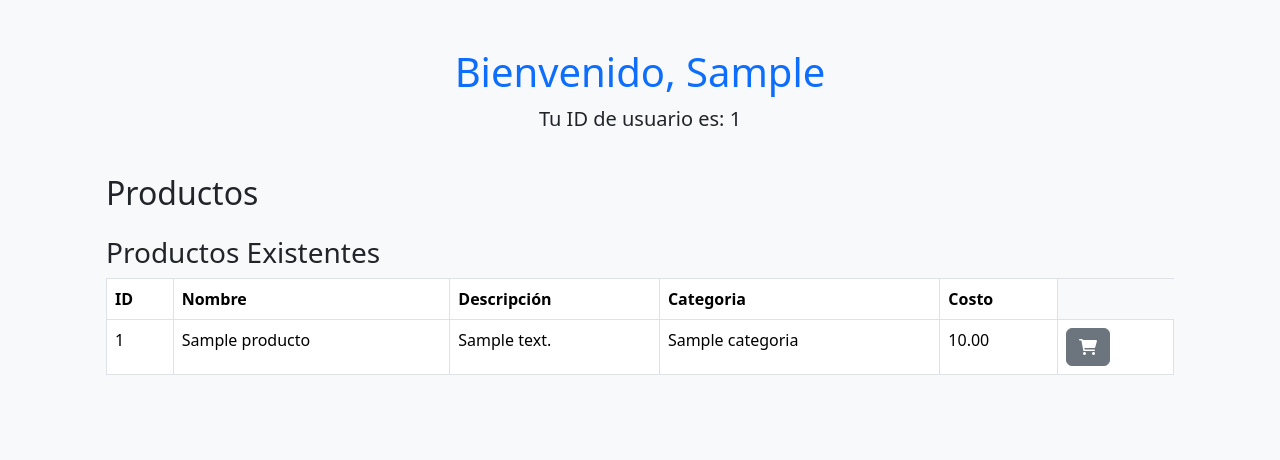
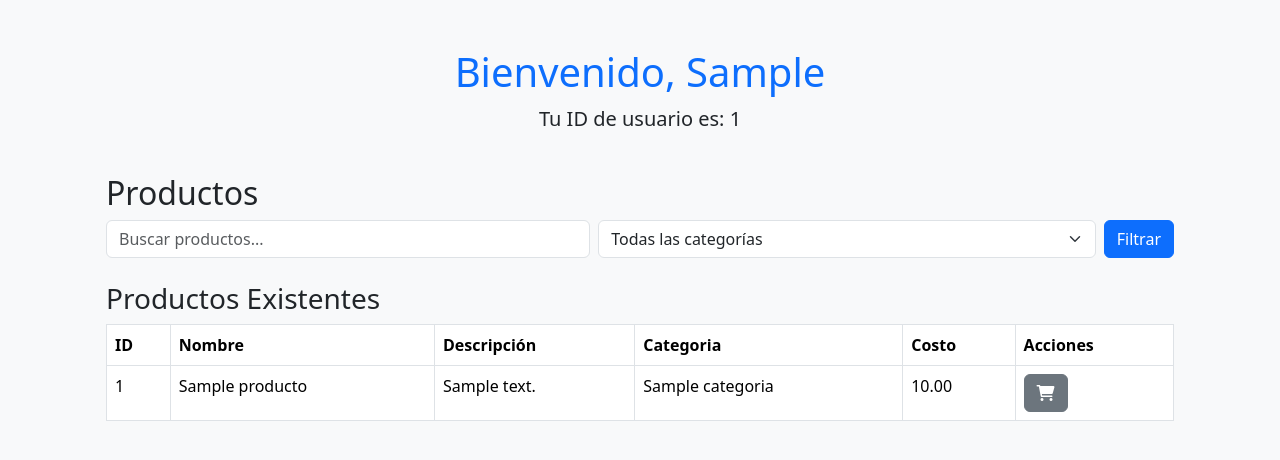
Before and after one commit to violeta070601/tienda-render, a Django app: page /home/ in a window 1280 px wide. Shown: the part 56-516 px from the top of the page. Run offline with Django 5.2, Linux system fonts and the light colour scheme; a user stored in the database is signed in; tables that the repository leaves empty hold one stand-in row (values such as "Sample post"); some libraries are stand-ins or nearby versions.

Commit message:
Arreglo de productos en todos los roles

```diff
--- a/tiendaVirtual/tienda/templates/cliente/inicioCliente.html
+++ b/tiendaVirtual/tienda/templates/cliente/inicioCliente.html
@@ -8,10 +8,32 @@
             <p class="lead">Tu ID de usuario es: <strong>{{ user.id }}</strong></p>
         </div>
     </div>
+
     <div class="container mt-3">
         <h2>Productos</h2>
 
+        <!-- Formulario de búsqueda y filtro -->
+        <form method="get" class="d-flex align-items-center mb-4">
+            <input
+                type="text"
+                name="search"
+                class="form-control me-2"
+                placeholder="Buscar productos..."
+                value="{{ request.GET.search|default:'' }}"
+            >
+            <select name="categoria" class="form-select me-2">
+                <option value="">Todas las categorías</option>
+                {% for categoria in categorias %}
+                <option value="{{ categoria.id }}"
+                    {% if request.GET.categoria|default:'' == categoria.id|stringformat:"s" %}selected{% endif %}>
+                    {{ categoria.nombre }}
+                </option>
+                {% endfor %}
+            </select>
+            <button type="submit" class="btn btn-primary">Filtrar</button>
+        </form>
 
+        <!-- Tabla de productos -->
         <h3 class="mt-4">Productos Existentes</h3>
         <table class="table table-bordered">
             <thead>
@@ -21,6 +43,7 @@
                     <th>Descripción</th>
                     <th>Categoria</th>
                     <th>Costo</th>
+                    <th>Acciones</th>
                 </tr>
             </thead>
             <tbody>
@@ -41,15 +64,13 @@
             </tbody>
         </table>
     </div>
-    <!-- Agregamos los scripts necesarios para Bootstrap -->
+</div>
+
 <script src="https://cdn.jsdelivr.net/npm/bootstrap@5.3.0-alpha1/dist/js/bootstrap.bundle.min.js"></script>
-
 <script>
     history.pushState(null, null, location.href);
     window.onpopstate = function () {
         history.go(1);
     };
 </script>
-</body>
-</html>
 {% endblock %}
--- a/tiendaVirtual/tienda/templates/vendedor/productosVendedor/eliminarProductoVendedor.html
+++ b/tiendaVirtual/tienda/templates/vendedor/productosVendedor/eliminarProductoVendedor.html
@@ -18,8 +18,8 @@
                     <form method="POST">
                         {% csrf_token %}
                         <div class="d-flex justify-content-between">
-                            <button type="submit" class="btn btn-danger">Eliminar Categoría</button>
-                            <a href="{% url 'gestionarProductosVendedor' %}" class="btn btn-secondary">Cancelar</a>
+                            <button type="submit" class="btn btn-danger">Eliminar producto</button>
+                            <a href="{% url 'inicioProductosVendedor' %}" class="btn btn-secondary">Cancelar</a>
                         </div>
                     </form>
                 </div>
--- a/tiendaVirtual/tienda/templates/vendedor/productosVendedor/gestionarProductoVendedor.html
+++ b/tiendaVirtual/tienda/templates/vendedor/productosVendedor/gestionarProductoVendedor.html
@@ -42,7 +42,7 @@
                 <a href="{% url 'modificarProductoVendedor' producto.id %}">
                     <button class="btn btn-warning" style="margin-right: 4px;">Modificar</button>
                 </a>
-                <a href="{% url 'eliminarProductoVendedor' producto.id $}">
+                <a href="{% url 'eliminarProductoVendedor' producto.id %}">
                     <button class="btn btn-danger">Eliminar</button>
                 </a>
             </td>
--- a/tiendaVirtual/tienda/templates/vendedor/productosVendedor/modificarProductoVendedor.html
+++ b/tiendaVirtual/tienda/templates/vendedor/productosVendedor/modificarProductoVendedor.html
@@ -31,7 +31,7 @@
                         </div>
                         <div class="d-flex justify-content-between">
                             <button type="submit" class="btn btn-primary">Guardar cambios</button>
-                            <a href="{% url 'gestionarProductosVendedor' %}" class="btn btn-secondary">Cancelar</a>
+                            <a href="{% url 'inicioProductosVendedor' %}" class="btn btn-secondary">Cancelar</a>
                         </div>
                     </form>
                 </div>
--- a/tiendaVirtual/tienda/urls.py
+++ b/tiendaVirtual/tienda/urls.py
@@ -36,6 +36,7 @@ urlpatterns = [
     path('eliminarProductoVendedor/<int:producto_id>/', views.eliminarProductoVendedor, name='eliminarProductoVendedor'),
     # Paths: Vendedor: productos: modificar
     path('modificarProductoVendedor/<int:producto_id>/', views.modificarProductoVendedor, name='modificarProductoVendedor'),
+    path('gestionarProductoVendedor/', views.gestionarProductoVendedor, name='gestionarProductoVendedor'),
 
     #-----------------------------------------------------------------------------------------------------------------------#
     # Paths: Administracion:
--- a/tiendaVirtual/tienda/views.py
+++ b/tiendaVirtual/tienda/views.py
@@ -378,37 +378,47 @@ def modificarProductoVendedor(request, producto_id):
 def eliminarProductoVendedor(request, producto_id):
     producto = get_object_or_404(Producto, id=producto_id)
 
-    # Accede a los productos relacionados del producto
-    productos = producto.producto_set.all()  # Obtén todos los productos de esa categoría
-
-    if productos.exists():
-        # Realiza algo con los productos (por ejemplo, mostrar un mensaje)
-        messages.error(request, f"El producto {producto.nombre} tiene productos asociados y no puede ser eliminada.")
-        return redirect('gestionarProductoVendedor')
-
     if request.method == 'POST':
-        producto.delete()  # Eliminar la categoría
-        messages.success(request, f"La categoría '{producto.nombre}' ha sido eliminada correctamente.")
-        return redirect('gestionarProductoVendedor')
+        # Marcar el producto como inactivo
+        producto.is_active = False
+        producto.save()
+        messages.success(request, f"El producto '{producto.nombre}' ha sido marcado como inactivo.")
+        return redirect('inicioProductosVendedor')
 
     return render(request, 'vendedor/productosVendedor/eliminarProductoVendedor.html', {'producto': producto})
+
 
 # Vista vendedor: pedidos: home
 def inicioPedidosVendedor(request):
     return render(request, 'vendedor/pedidosVendedor/inicioPedidosVendedor.html', {'user': request.user})
 
-
+@login_required
+def gestionarProductoVendedor(request):
+    productos = Producto.objects.all()  # Obtén todos los productos
+    return render(request, 'vendedor/productosVendedor/gestionarProductoVendedor.html', {'productos': productos})
 #----------------------------------------------------------------------------------------------------------------#
 #Vista Clientes: home
 @login_required
 def homeCliente(request):
-    #return render(request, 'cliente/inicioCliente.html', {'user': request.user})
-    #Obtener todas las categorías
-        productos = Producto.objects.all()
+    # Obtener todos los productos activos y categorías
+    productos = Producto.objects.filter(is_active=True)  # Filtrar productos activos
+    categorias = Categoria.objects.all()
 
-        #Renderizar la página con las categorías
-        return render(request, 'cliente/inicioCliente.html', {'productos': productos})
+    # Filtrar productos según la búsqueda
+    query = request.GET.get('search', '')
+    categoria_id = request.GET.get('categoria', '')
 
+    if query:
+        productos = productos.filter(
+            Q(nombre__icontains=query) | Q(descripcion__icontains=query)
+        )
+    if categoria_id:
+        productos = productos.filter(categoria_id=categoria_id)
+
+    return render(request, 'cliente/inicioCliente.html', {
+        'productos': productos,
+        'categorias': categorias,
+    })
 # Vista Clientes: registro
 def registro_clientes_view(request):
     return render(request, 'registros/registroCliente.html')
```
Lines whose indentation alone changed are shown as unchanged.
